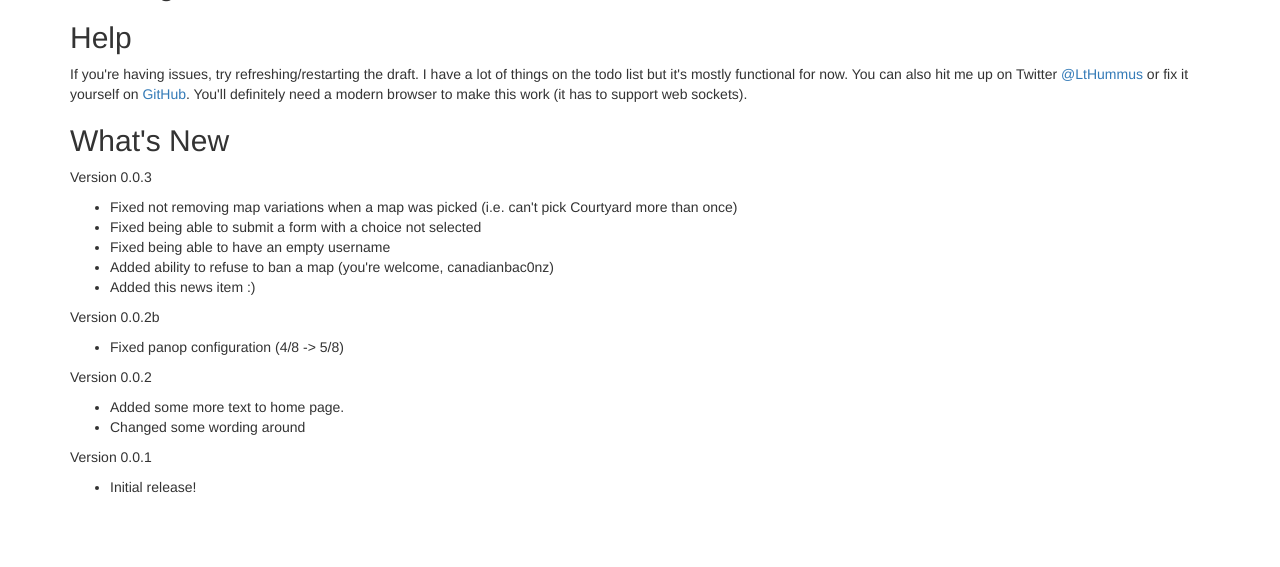
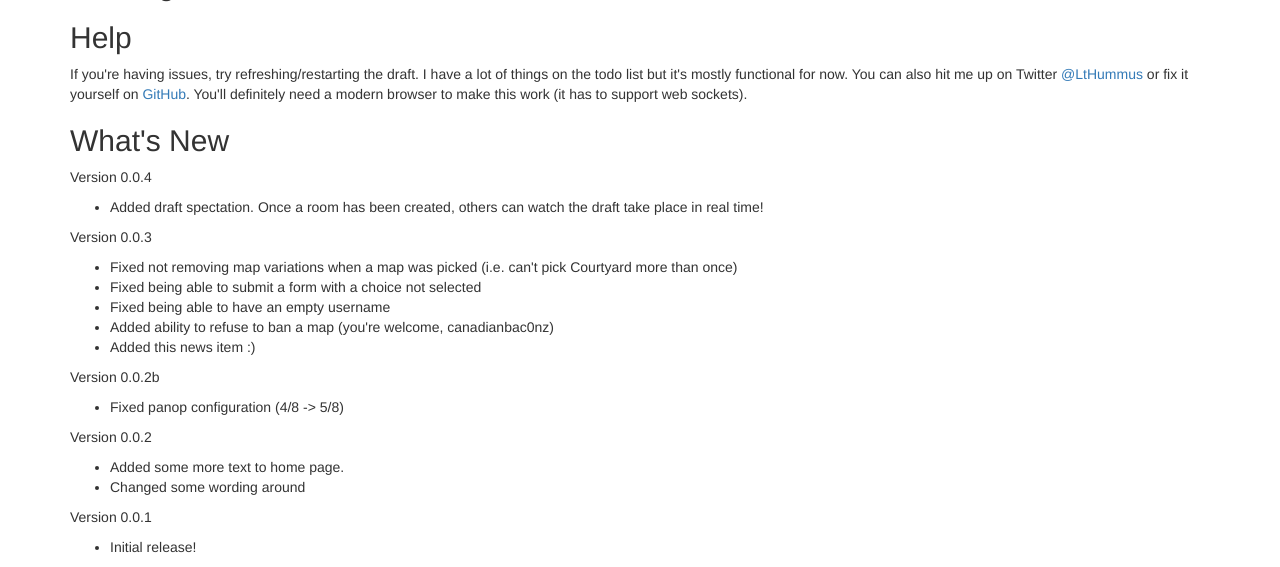
Before and after one commit to LtHummus/SpyPartyDraft, a Flask app: page / in a window 1280 px wide. Shown: the part 336-903 px from the top of the page. Before the commit the page ends 829 px from the top, so only its background shows below. Run offline with Flask 2, Linux system fonts and the light colour scheme; some libraries are stand-ins or nearby versions.

Commit message:
updated version

```diff
--- a/templates/index.html
+++ b/templates/index.html
@@ -361,7 +361,7 @@
 <body>
 <a href="https://github.com/LtHummus/SpyPartyDraft"><img style="position: absolute; top: 0; right: 0; border: 0;" src="https://camo.githubusercontent.com/a6677b08c955af8400f44c6298f40e7d19cc5b2d/68747470733a2f2f73332e616d617a6f6e6177732e636f6d2f6769746875622f726962626f6e732f666f726b6d655f72696768745f677261795f3664366436642e706e67" alt="Fork me on GitHub" data-canonical-src="https://s3.amazonaws.com/github/ribbons/forkme_right_gray_6d6d6d.png"></a>
 <div class="container">
-    <h1>SpyParty Draft Tool <small>BETA version 0.0.3</small></h1>
+    <h1>SpyParty Draft Tool <small>BETA version 0.0.4</small></h1>
     <div id="room_wrapper">
         <h2>Join:</h2>
         <div id="create_form_wrapper">
@@ -479,6 +479,10 @@
             to make this work (it has to support web sockets).</p>
 
         <h2>What's New</h2>
+        <p>Version 0.0.4</p>
+        <ul>
+            <li>Added draft spectation.  Once a room has been created, others can watch the draft take place in real time!</li>
+        </ul>
         <p>Version 0.0.3</p>
         <ul>
             <li>Fixed not removing map variations when a map was picked (i.e. can't pick Courtyard more than once)</li>
```
